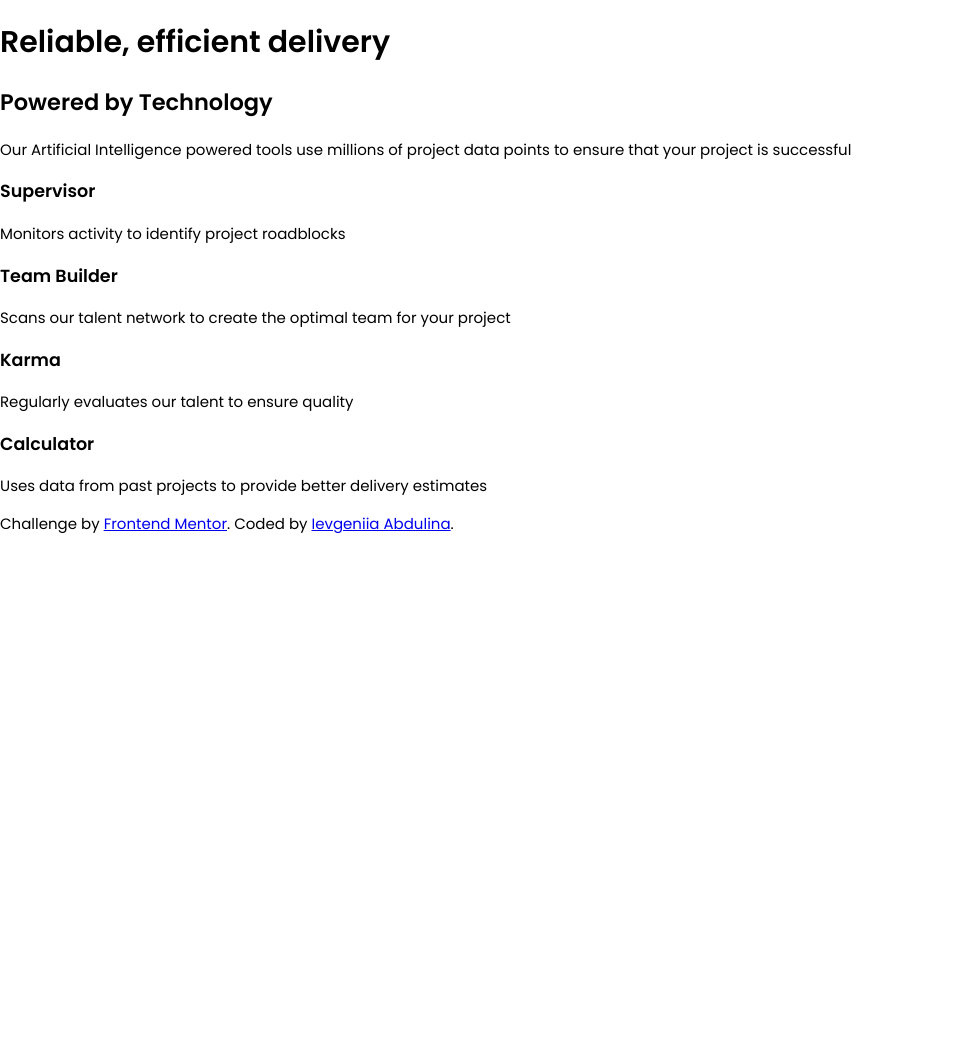
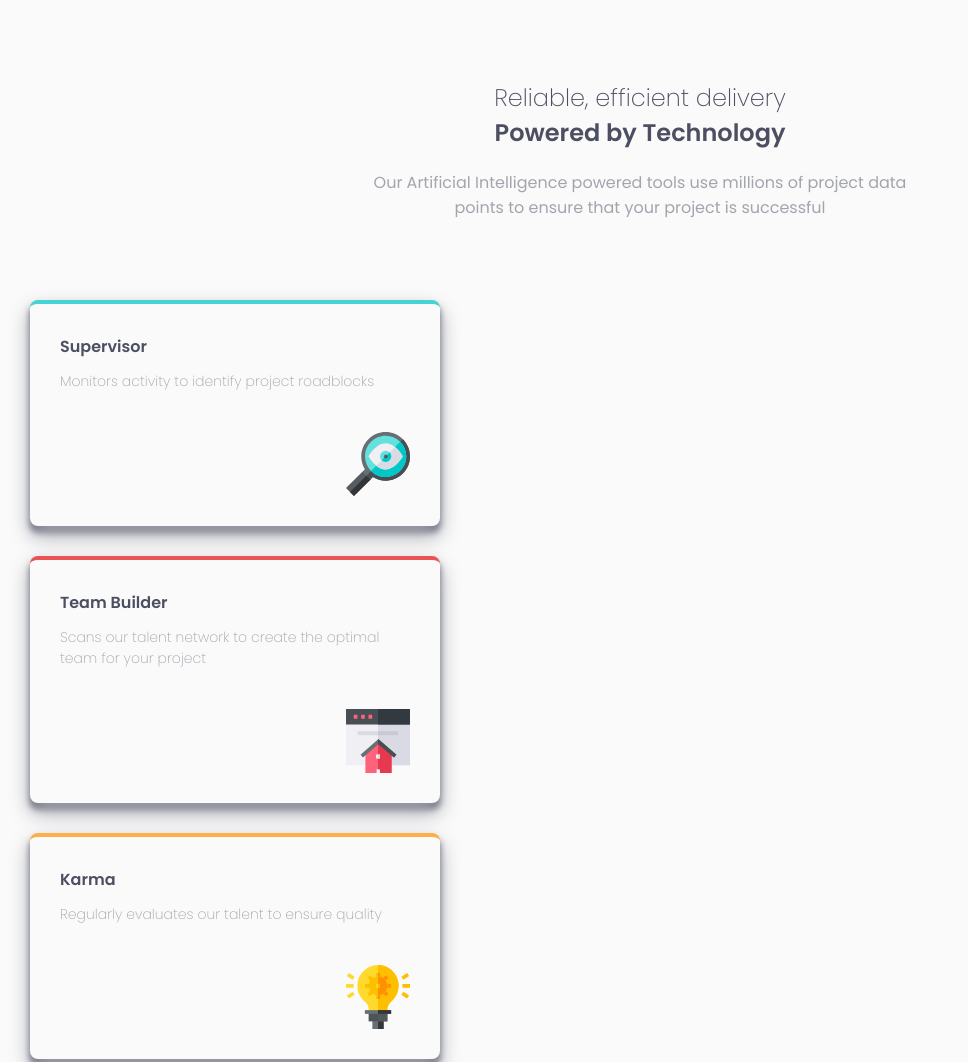
Before and after one commit to IevgeniiaAbdulina/Frontend-Mentor-Four-Cards, a plain HTML site: page index.html in a window 1280 px wide. Shown: the top 1062 px of the page, without its empty margins (0-968 px from the left). Before the commit the page ends 800 px from the top, so only its background shows below. Drawn offline with Linux system fonts and the light colour scheme.

Commit message:
header style, cards style

```diff
--- a/index.html
+++ b/index.html
@@ -21,21 +21,25 @@
   </header>
 
   <main>
-    <div class="card">
+    <div id="supervisor" class="card">
       <h3 class="card-title">Supervisor</h3>
       <p class="card-content">Monitors activity to identify project roadblocks</p>
+      <span class="icon"></span>
     </div>
-    <div class="card">
+    <div id="team-builder" class="card">
       <h3 class="card-title">Team Builder</h3>
       <p class="card-content">Scans our talent network to create the optimal team for your project</p>
+      <span class="icon"></span>
     </div>
-    <div class="card">
+    <div id="karma" class="card">
       <h3 class="card-title">Karma</h3>
       <p class="card-content">Regularly evaluates our talent to ensure quality</p>
+      <span class="icon"></span>
     </div>
-    <div class="card">
+    <div id="calculator" class="card">
       <h3 class="card-title">Calculator</h3>
       <p class="card-content">Uses data from past projects to provide better delivery estimates</p>
+      <span class="icon"></span>
     </div>
   </main>
 
--- a/style.css
+++ b/style.css
@@ -28,4 +28,107 @@ body {
   padding: 0px;
   width: 100%;
   height: auto;
+  background-color: var(--neutral-color-very-light-gray);
 }
+
+h1,
+h2,
+h3,
+p {
+  margin: 0px;
+  padding: 0px;
+}
+
+header {
+  display: flex;
+  flex-direction: column;
+  align-items: center;
+  margin: 80px 0 60px 0;
+}
+
+h1 {
+  font-size: 24px;
+  font-weight: var(--font-weight-extra-light);
+  color: var(--neutral-color-very-dark-blue);
+}
+
+h2 {
+  font-size: 24px;
+  font-weight: var(--font-weight-semi-bold);
+  color: var(--neutral-color-very-dark-blue);
+}
+
+header p {
+  font-size: 16px;
+  font-weight: var(--font-weight-regular);
+  color: var(--neutral-color-grayish-blue);
+  margin: 20px;
+  text-align: center;
+  width: 550px;
+}
+
+.card {
+  display: flex;
+  flex-direction: column;
+  width: 350px;
+  height: auto;
+  padding: 30px;
+  margin: 30px;
+  border-radius: 8px;
+  background-color: var(--neutral-color-very-light-gray);
+  box-shadow: 0 10px 20px var(--neutral-color-grayish-blue),
+    0 6px 6px var(--neutral-color-very-dark-blue);
+}
+
+#supervisor {
+  border-top: 4px solid var(--primary-color-cyan);
+}
+
+#team-builder {
+  border-top: 4px solid var(--primary-color-red);
+}
+
+#karma {
+  border-top: 4px solid var(--primary-color-orange);
+}
+
+#calculator {
+  border-top: 4px solid var(--primary-color-blue);
+}
+
+h3 {
+  font-size: 16px;
+  padding-bottom: 12px;
+  font-weight: var(--font-weight-semi-bold);
+  color: var(--neutral-color-very-dark-blue);
+}
+
+.card p {
+  font-size: 14px;
+  padding-bottom: 40px;
+  font-weight: var(--font-weight-extra-light);
+  color: var(--neutral-color-grayish-blue);
+}
+
+.icon {
+  display: block;
+  width: 64px;
+  height: 64px;
+  margin-left: 286px;
+}
+
+#supervisor span {
+  background: url("./images/icon-supervisor.svg");
+}
+
+#team-builder span {
+  background: url("./images/icon-team-builder.svg");
+}
+
+#karma span {
+  background: url("./images/icon-karma.svg");
+}
+
+#calculator span {
+  background: url("./images/icon-calculator.svg");
+}
```
